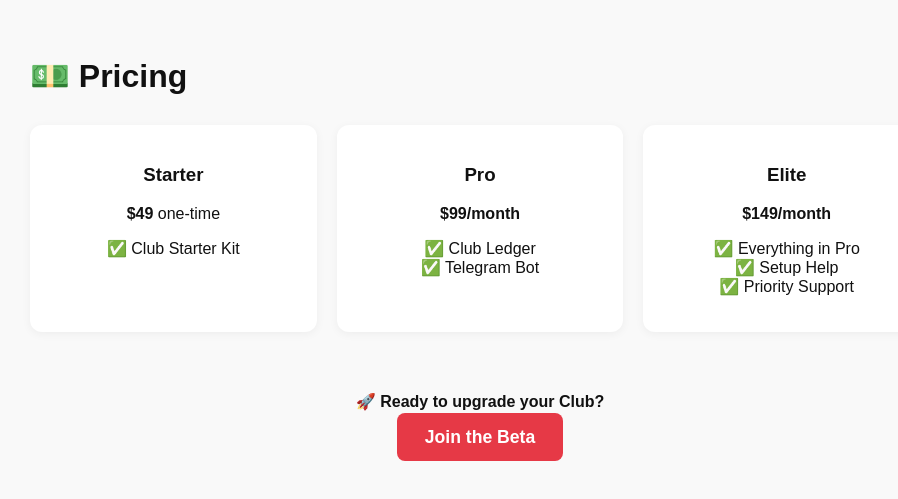
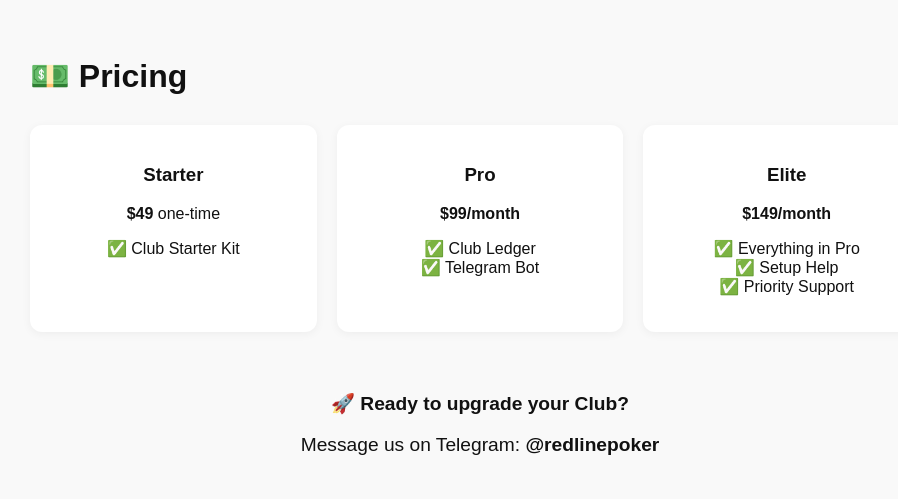
Before and after one commit to gavinvanj/settleup-site, a plain HTML site: page index.html in a window 1280 px wide. Shown: the part 758-1257 px from the top of the page, without its empty margins (160-1058 px from the left). Drawn offline with Linux system fonts and the light colour scheme.

Commit message:
Update index.html

```diff
--- a/index.html
+++ b/index.html
@@ -65,15 +65,7 @@
       .cta {
         margin-top: 60px;
         text-align: center;
-      }
-      .cta a {
-        background: #E63946;
-        color: #fff;
-        padding: 14px 28px;
-        border-radius: 8px;
-        font-size: 1.1rem;
-        font-weight: bold;
-        text-decoration: none;
+        font-size: 1.2rem;
       }
     </style>
   </head>
@@ -126,7 +118,7 @@
 
       <div class="cta">
         <p><strong>🚀 Ready to upgrade your Club?</strong></p>
-        <a href="#">Join the Beta</a>
+        <p>Message us on Telegram: <strong>@redlinepoker</strong></p>
       </div>
     </div>
   </body>
```
